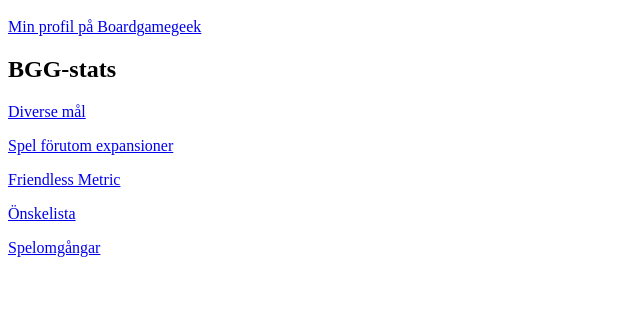
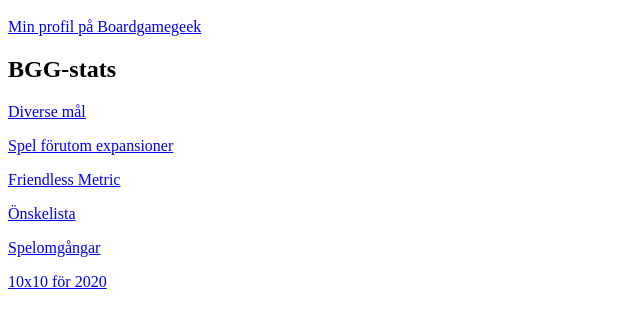
Before and after one commit to psson/BGGStats-retired, a plain HTML site: page site root/index.html in a window 1280 px wide. Shown: the part 48-376 px from the top of the page, without its empty margins (0-640 px from the left). Drawn offline with Linux system fonts and the light colour scheme.

Commit message:
Small changes to initial files

```diff
--- a/site root/index.html
+++ b/site root/index.html
@@ -11,6 +11,7 @@
 <a href="collection_owned_incl_exp.xml"><p>Friendless Metric</p></a>
 <a href="collection_wishlist.xml"><p>&Ouml;nskelista</p></a>
 <a href="combined_plays.xml"><p>Spelomg&aring;ngar</p></a>
+<a href="my2020_10x10.xml"><p>10x10 f&ouml;r 2020</p></a>
 
 </bodý>
 </html>
```
Also changed, not shown: 2 other files.
